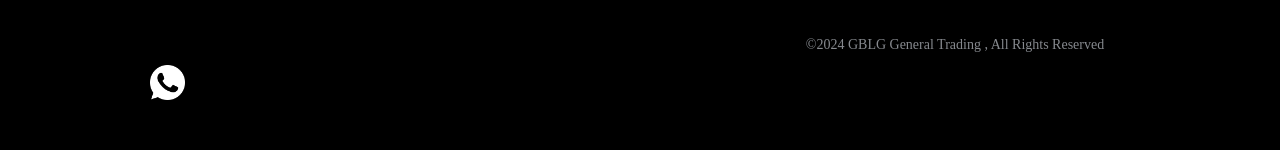
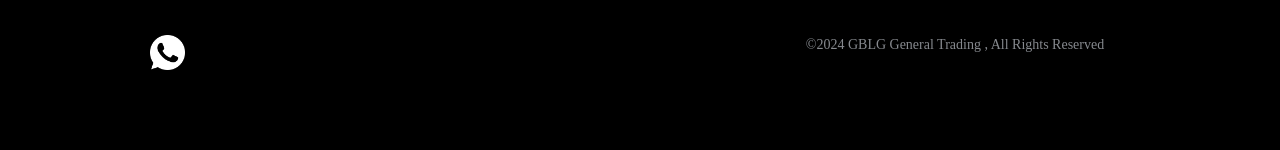
Before and after one commit to Hossein-Khedmati/GBLB, a plain HTML site: page index.html in a window 1280 px wide. Shown: the part 3487-3637 px from the top of the page. Drawn offline with Linux system fonts and the light colour scheme; a web font is replaced by a local one.

Commit message:
new friday3

```diff
--- a/style.css
+++ b/style.css
@@ -327,7 +327,7 @@ img.whatsapp{
   width: 35px;
   height: 35px;
   filter: invert(100%);
-  margin-top: 50px;
+  margin-top: 20px;
 }
 img.whatsapp:hover{
   width: 35px;
--- a/subpage/style-sub.css
+++ b/subpage/style-sub.css
@@ -284,7 +284,7 @@ img.whatsapp{
   width: 35px;
   height: 35px;
   filter: invert(100%);
-  margin-top: 50px;
+  margin-top: 20px;
 }
 img.whatsapp:hover{
   width: 35px;
```
